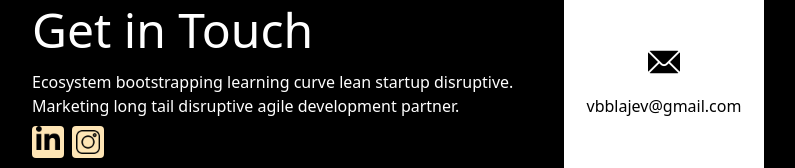
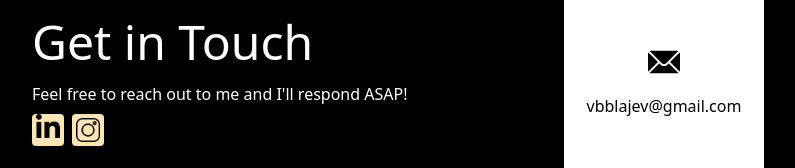
Before and after one commit to sunsesvasko/Portfolio, a React (Vite) app in the folder frontend/: page / in a window 1280 px wide. Shown: the part 3114-3282 px from the top of the page, without its empty margins (242-1037 px from the left). Built offline with nearby package versions, Linux system fonts and the light colour scheme; no server answers.

Commit message:
footer get in touch message

```diff
--- a/frontend/src/components/Footer.jsx
+++ b/frontend/src/components/Footer.jsx
@@ -9,8 +9,7 @@ function Footer() {
 
         <div className="flex flex-col gap-2">
           <p className="w-[375px]  sm:text-left md:w-[500px]">
-            Ecosystem bootstrapping learning curve lean startup disruptive.
-            Marketing long tail disruptive agile development partner.
+            Feel free to reach out to me and I'll respond ASAP!
           </p>
 
           <ul className="flex gap-2 sm:justify-start">
```
